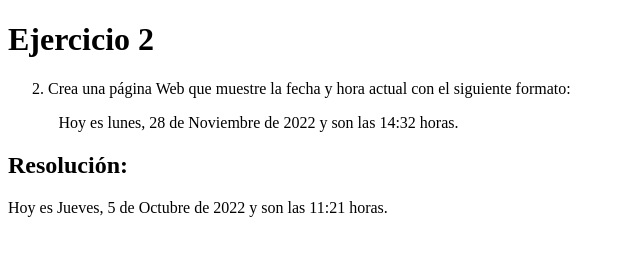
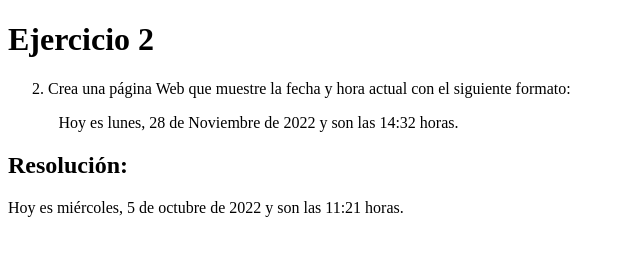
Before and after one commit to iSanmartin8a/cliente, a plain HTML site: page Ejercicios/Ejercicios3/ejercicio2.html in a window 1280 px wide. Shown: the full height of the page, 0-640 px from the left. Drawn offline with Linux system fonts and the light colour scheme.

Commit message:
retoques

```diff
--- a/Ejercicios/Ejercicios3/ejercicio2.html
+++ b/Ejercicios/Ejercicios3/ejercicio2.html
@@ -30,37 +30,16 @@
     <h2>Resolución:</h2>
 
     <script>
-        // He creado cadenas para los nombres de los días de la semana y de los meses, ya que no sabía sacarlo de otra manera. Luego con las funciones del objeto Date, conseguía sacar la frase que se indicaba.
-        const dias = [
-            'Lunes',
-            'Martes',
-            'Miércoles',
-            'Jueves',
-            'Viernes',
-            'Sábado',
-            'Domingo'
-        ];
+        // He creado cadenas para los nombres de los días de la semana y de los meses, ya que no sabía sacarlo de otra manera.
+        // Más tarde, lo he hecho con la función toLocaleString().
+        // Luego con las funciones del objeto Date, conseguía sacar la frase que se indicaba.
+        // He usado la función padStart(2, '0') del objeto Date para poner formato de 2 dígitos.
 
-        const meses = [
-            'Enero',
-            'Febrero',
-            'Marzo',
-            'Abril',
-            'Mayo',
-            'Junio',
-            'Julio',
-            'Agosto',
-            'Septiembre',
-            'Octubre',
-            'Noviembre',
-            'Diciembre'
-        ];
         const fecha_actual = new Date();
 
-        const nombreDia =   dias[fecha_actual.getUTCDay()];
-        const nombreMes =   meses[fecha_actual.getMonth()];
+        const minutos = String(fecha_actual.getMinutes()).padStart(2, '0'); //Formateo los minutos para que sea formato de 2 dígitos siempre.
 
-        document.write("Hoy es " + nombreDia + ", " + fecha_actual.getUTCDate() + " de " + nombreMes + " de " + fecha_actual.getFullYear() + " y son las " + fecha_actual.getHours() + ":" + fecha_actual.getMinutes() + " horas.");
+        document.write("Hoy es " + fecha_actual.toLocaleString("es-ES", { weekday: "long" }) + ", " + fecha_actual.getUTCDate() + " de " + fecha_actual.toLocaleString("es-ES", { month: "long" }) + " de " + fecha_actual.getFullYear() + " y son las " + fecha_actual.getHours() + ":" + minutos + " horas.");
     </script>
 
 </body>
```
